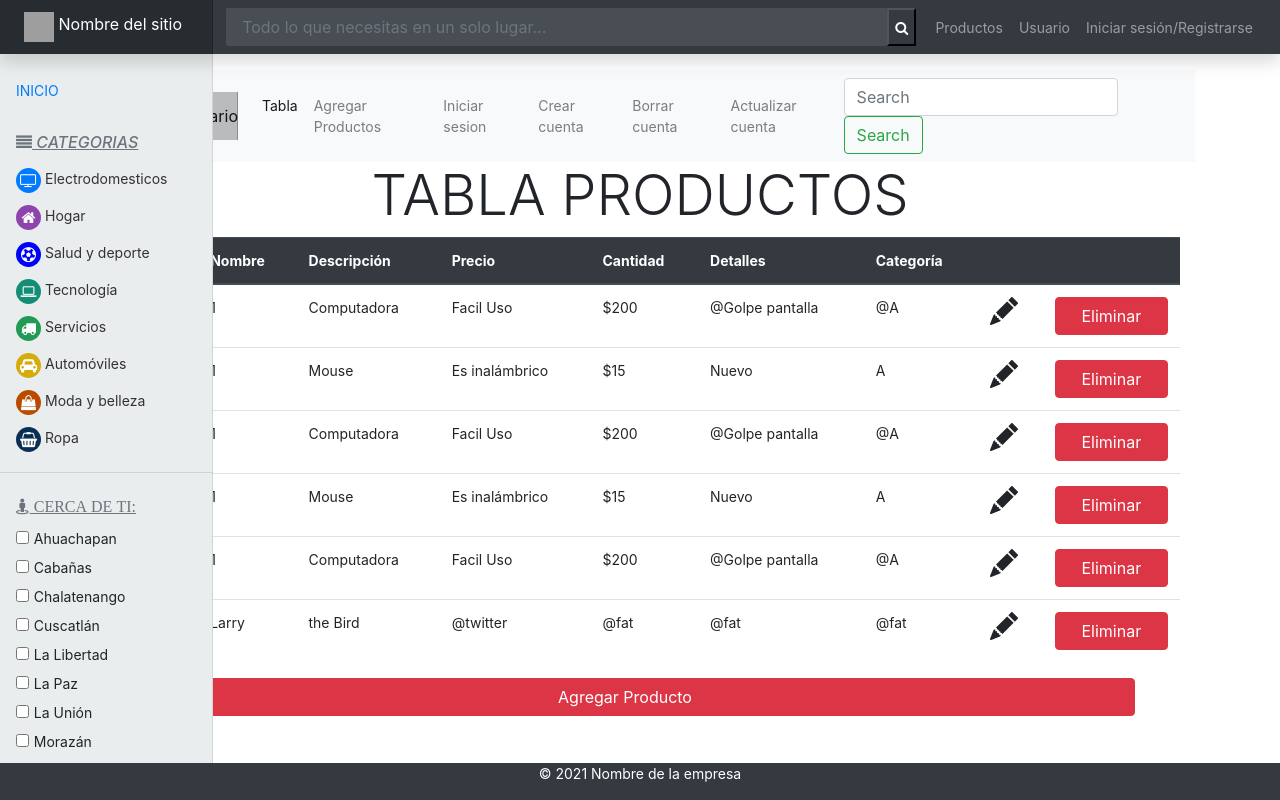
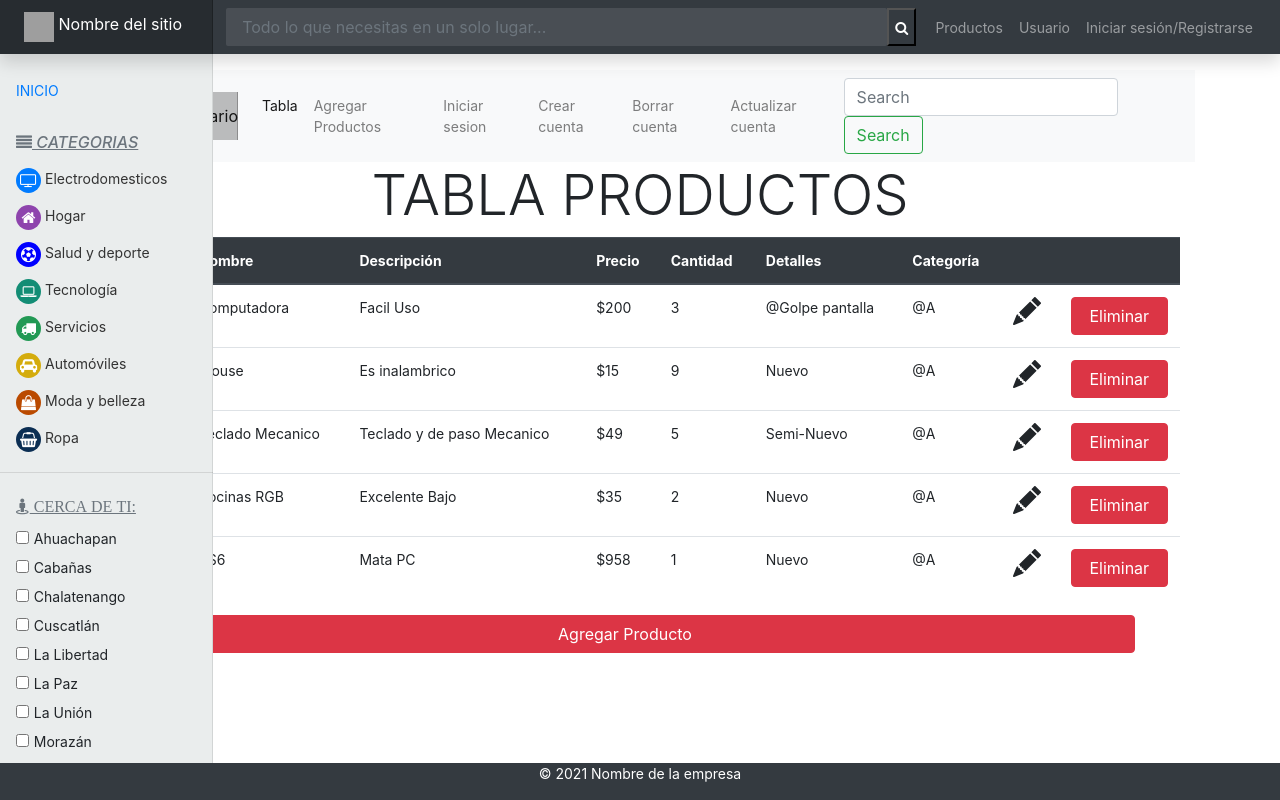
Before and after one commit to FCamposP/Proyecto1, an Angular app: page /home in a window 1280 px wide. Built offline with nearby package versions, Linux system fonts and the light colour scheme; grey boxes are pictures that could not be loaded.

Commit message:
arreglando unas cosas de la tabla

```diff
--- a/src/app/home/home.component.html
+++ b/src/app/home/home.component.html
@@ -20,13 +20,13 @@
     </thead>
     <tbody>
       <tr>
-          <th scope="row">1</th>
-          <td>1</td>
-          <td>Computadora</td>
-          <td>Facil Uso</td>
-          <td>$200</td>
-          <td>@Golpe pantalla</td>
-          <td>@A</td>
+        <th scope="row">1</th> <!-- Número -->
+        <td>Computadora</td> <!-- Nombre -->
+        <td>Facil Uso</td> <!-- Descripcion -->
+        <td>$200</td> <!-- Precio -->
+        <td>3</td> <!-- Cantidad -->
+        <td>@Golpe pantalla</td> <!-- Detalles -->
+        <td>@A</td> <!-- Categoria -->
         <td><svg width="2em" height="2em" viewBox="0 0 16 16" class="bi bi-pencil-fill" fill="currentColor" xmlns="http://www.w3.org/2000/svg">
           <path fill-rule="evenodd" d="M12.854.146a.5.5 0 0 0-.707 0L10.5 1.793 14.207 5.5l1.647-1.646a.5.5 0 0 0 0-.708l-3-3zm.646 6.061L9.793 2.5 3.293 9H3.5a.5.5 0 0 1 .5.5v.5h.5a.5.5 0 0 1 .5.5v.5h.5a.5.5 0 0 1 .5.5v.5h.5a.5.5 0 0 1 .5.5v.207l6.5-6.5zm-7.468 7.468A.5.5 0 0 1 6 13.5V13h-.5a.5.5 0 0 1-.5-.5V12h-.5a.5.5 0 0 1-.5-.5V11h-.5a.5.5 0 0 1-.5-.5V10h-.5a.499.499 0 0 1-.175-.032l-.179.178a.5.5 0 0 0-.11.168l-2 5a.5.5 0 0 0 .65.65l5-2a.5.5 0 0 0 .168-.11l.178-.178z"/>
         </svg></td>
@@ -34,13 +34,13 @@
       </tr>
 
       <tr>
-          <th scope="row">2</th>
-          <td>1</td>
-          <td>Mouse</td>
-          <td>Es inalámbrico</td>
-          <td>$15</td>
-          <td>Nuevo</td>
-          <td>A</td>
+        <th scope="row">2</th> <!-- Número -->
+        <td>Mouse</td> <!-- Nombre -->
+        <td>Es inalambrico</td> <!-- Descripcion -->
+        <td>$15</td> <!-- Precio -->
+        <td>9</td> <!-- Cantidad -->
+        <td>Nuevo</td> <!-- Detalles -->
+        <td>@A</td> <!-- Categoria -->
         <td><svg width="2em" height="2em" viewBox="0 0 16 16" class="bi bi-pencil-fill" fill="currentColor" xmlns="http://www.w3.org/2000/svg">
           <path fill-rule="evenodd" d="M12.854.146a.5.5 0 0 0-.707 0L10.5 1.793 14.207 5.5l1.647-1.646a.5.5 0 0 0 0-.708l-3-3zm.646 6.061L9.793 2.5 3.293 9H3.5a.5.5 0 0 1 .5.5v.5h.5a.5.5 0 0 1 .5.5v.5h.5a.5.5 0 0 1 .5.5v.5h.5a.5.5 0 0 1 .5.5v.207l6.5-6.5zm-7.468 7.468A.5.5 0 0 1 6 13.5V13h-.5a.5.5 0 0 1-.5-.5V12h-.5a.5.5 0 0 1-.5-.5V11h-.5a.5.5 0 0 1-.5-.5V10h-.5a.499.499 0 0 1-.175-.032l-.179.178a.5.5 0 0 0-.11.168l-2 5a.5.5 0 0 0 .65.65l5-2a.5.5 0 0 0 .168-.11l.178-.178z"/>
         </svg></td>
@@ -48,13 +48,13 @@
       </tr>
 
       <tr>
-          <th scope="row">1</th>
-          <td>1</td>
-          <td>Computadora</td>
-          <td>Facil Uso</td>
-          <td>$200</td>
-          <td>@Golpe pantalla</td>
-          <td>@A</td>
+        <th scope="row">3</th> <!-- Número -->
+        <td>Teclado Mecanico</td> <!-- Nombre -->
+        <td>Teclado y de paso Mecanico</td> <!-- Descripcion -->
+        <td>$49</td> <!-- Precio -->
+        <td>5</td> <!-- Cantidad -->
+        <td>Semi-Nuevo</td> <!-- Detalles -->
+        <td>@A</td> <!-- Categoria -->
         <td><svg width="2em" height="2em" viewBox="0 0 16 16" class="bi bi-pencil-fill" fill="currentColor" xmlns="http://www.w3.org/2000/svg">
           <path fill-rule="evenodd" d="M12.854.146a.5.5 0 0 0-.707 0L10.5 1.793 14.207 5.5l1.647-1.646a.5.5 0 0 0 0-.708l-3-3zm.646 6.061L9.793 2.5 3.293 9H3.5a.5.5 0 0 1 .5.5v.5h.5a.5.5 0 0 1 .5.5v.5h.5a.5.5 0 0 1 .5.5v.5h.5a.5.5 0 0 1 .5.5v.207l6.5-6.5zm-7.468 7.468A.5.5 0 0 1 6 13.5V13h-.5a.5.5 0 0 1-.5-.5V12h-.5a.5.5 0 0 1-.5-.5V11h-.5a.5.5 0 0 1-.5-.5V10h-.5a.499.499 0 0 1-.175-.032l-.179.178a.5.5 0 0 0-.11.168l-2 5a.5.5 0 0 0 .65.65l5-2a.5.5 0 0 0 .168-.11l.178-.178z"/>
         </svg></td>
@@ -62,13 +62,13 @@
       </tr>
 
       <tr>
-          <th scope="row">2</th>
-          <td>1</td>
-          <td>Mouse</td>
-          <td>Es inalámbrico</td>
-          <td>$15</td>
-          <td>Nuevo</td>
-          <td>A</td>
+        <th scope="row">4</th> <!-- Número -->
+        <td>Bocinas RGB</td> <!-- Nombre -->
+        <td>Excelente Bajo</td> <!-- Descripcion -->
+        <td>$35</td> <!-- Precio -->
+        <td>2</td> <!-- Cantidad -->
+        <td>Nuevo</td> <!-- Detalles -->
+        <td>@A</td> <!-- Categoria -->
         <td><svg width="2em" height="2em" viewBox="0 0 16 16" class="bi bi-pencil-fill" fill="currentColor" xmlns="http://www.w3.org/2000/svg">
           <path fill-rule="evenodd" d="M12.854.146a.5.5 0 0 0-.707 0L10.5 1.793 14.207 5.5l1.647-1.646a.5.5 0 0 0 0-.708l-3-3zm.646 6.061L9.793 2.5 3.293 9H3.5a.5.5 0 0 1 .5.5v.5h.5a.5.5 0 0 1 .5.5v.5h.5a.5.5 0 0 1 .5.5v.5h.5a.5.5 0 0 1 .5.5v.207l6.5-6.5zm-7.468 7.468A.5.5 0 0 1 6 13.5V13h-.5a.5.5 0 0 1-.5-.5V12h-.5a.5.5 0 0 1-.5-.5V11h-.5a.5.5 0 0 1-.5-.5V10h-.5a.499.499 0 0 1-.175-.032l-.179.178a.5.5 0 0 0-.11.168l-2 5a.5.5 0 0 0 .65.65l5-2a.5.5 0 0 0 .168-.11l.178-.178z"/>
         </svg></td>
@@ -76,31 +76,19 @@
       </tr>
 
         <tr>
-            <th scope="row">1</th>
-            <td>1</td>
-            <td>Computadora</td>
-            <td>Facil Uso</td>
-            <td>$200</td>
-            <td>@Golpe pantalla</td>
-            <td>@A</td>
+          <th scope="row">5</th> <!-- Número -->
+          <td>PS6</td> <!-- Nombre -->
+          <td>Mata PC</td> <!-- Descripcion -->
+          <td>$958</td> <!-- Precio -->
+          <td>1</td> <!-- Cantidad -->
+          <td>Nuevo</td> <!-- Detalles -->
+          <td>@A</td> <!-- Categoria -->
           <td><svg width="2em" height="2em" viewBox="0 0 16 16" class="bi bi-pencil-fill" fill="currentColor" xmlns="http://www.w3.org/2000/svg">
             <path fill-rule="evenodd" d="M12.854.146a.5.5 0 0 0-.707 0L10.5 1.793 14.207 5.5l1.647-1.646a.5.5 0 0 0 0-.708l-3-3zm.646 6.061L9.793 2.5 3.293 9H3.5a.5.5 0 0 1 .5.5v.5h.5a.5.5 0 0 1 .5.5v.5h.5a.5.5 0 0 1 .5.5v.5h.5a.5.5 0 0 1 .5.5v.207l6.5-6.5zm-7.468 7.468A.5.5 0 0 1 6 13.5V13h-.5a.5.5 0 0 1-.5-.5V12h-.5a.5.5 0 0 1-.5-.5V11h-.5a.5.5 0 0 1-.5-.5V10h-.5a.499.499 0 0 1-.175-.032l-.179.178a.5.5 0 0 0-.11.168l-2 5a.5.5 0 0 0 .65.65l5-2a.5.5 0 0 0 .168-.11l.178-.178z"/>
           </svg></td>
           <td><button type="button" class="btn btn-danger btn-block">Eliminar</button></td>
         </tr>
-          <tr>
-          <th scope="row">6</th>
-          <td>Larry</td>
-          <td>the Bird</td>
-          <td>@twitter</td>
-          <td>@fat</td>
-          <td>@fat</td>
-          <td>@fat</td>
-          <td><svg width="2em" height="2em" viewBox="0 0 16 16" class="bi bi-pencil-fill" fill="currentColor" xmlns="http://www.w3.org/2000/svg">
-            <path fill-rule="evenodd" d="M12.854.146a.5.5 0 0 0-.707 0L10.5 1.793 14.207 5.5l1.647-1.646a.5.5 0 0 0 0-.708l-3-3zm.646 6.061L9.793 2.5 3.293 9H3.5a.5.5 0 0 1 .5.5v.5h.5a.5.5 0 0 1 .5.5v.5h.5a.5.5 0 0 1 .5.5v.5h.5a.5.5 0 0 1 .5.5v.207l6.5-6.5zm-7.468 7.468A.5.5 0 0 1 6 13.5V13h-.5a.5.5 0 0 1-.5-.5V12h-.5a.5.5 0 0 1-.5-.5V11h-.5a.5.5 0 0 1-.5-.5V10h-.5a.499.499 0 0 1-.175-.032l-.179.178a.5.5 0 0 0-.11.168l-2 5a.5.5 0 0 0 .65.65l5-2a.5.5 0 0 0 .168-.11l.178-.178z"/>
-          </svg></td>
-          <td><button type="button" class="btn btn-danger btn-block">Eliminar</button></td>
-          <tr>
+
 
 
     </tbody>
```
Lines whose indentation alone changed are shown as unchanged.
